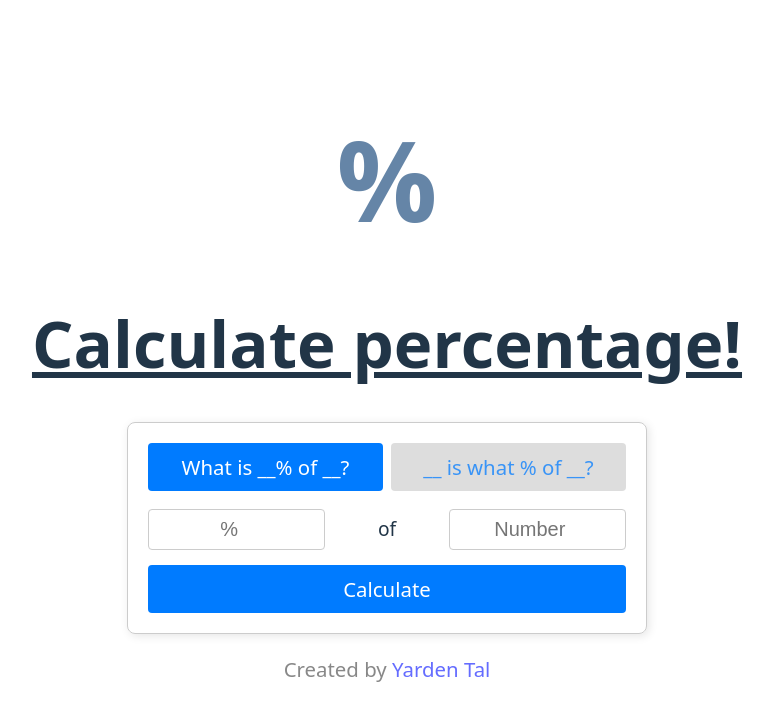
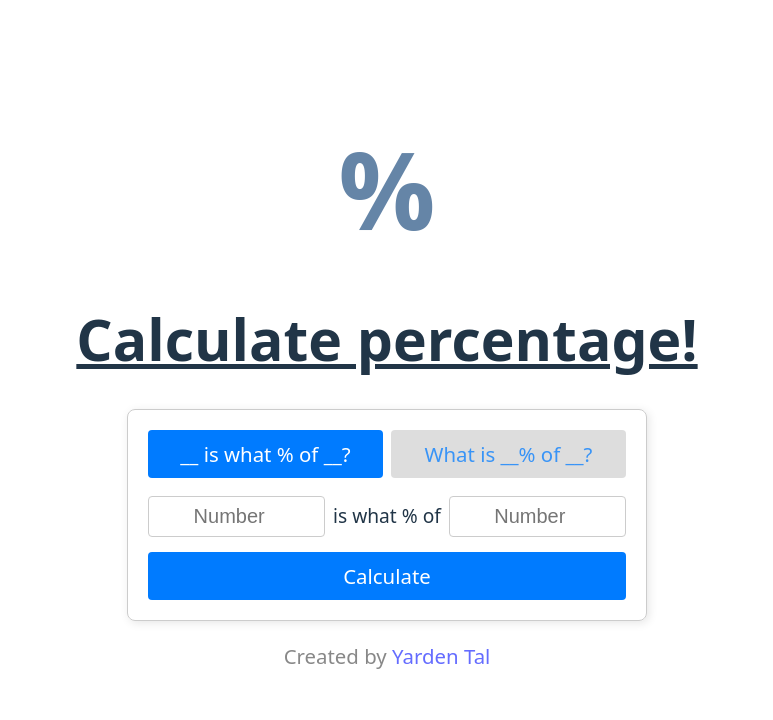
Before and after one commit to Yarden-Tal/Percentage-Calculator, a React (Vite) app: page / in a window 1280 px wide. Shown: the top 720 px of the page, without its empty margins (253-1026 px from the left). Built offline with nearby package versions, Linux system fonts and the light colour scheme.

Commit message:
cleanup and css improvements

```diff
--- a/src/App.tsx
+++ b/src/App.tsx
@@ -1,12 +1,9 @@
 import { useState } from 'react'
+import { modes } from './models';
 
 const App = () => {
-  enum modes {
-    PERCENT_OF = "percentOf",
-    WHAT_PERCENT = "whatPercent"
-  }
 
-  const [mode, setMode] = useState<string>(modes.PERCENT_OF);
+  const [mode, setMode] = useState<string>(modes.WHAT_PERCENT);
   const [num1, setNum1] = useState<string>("");
   const [num2, setNum2] = useState<string>("");
   const [result, setResult] = useState<number | null>(null);
@@ -20,6 +17,14 @@ const App = () => {
     setResult(mode === modes.PERCENT_OF ? (n1 / 100) * n2 : (n1 / n2) * 100);
     }
   };
+
+  const handleClick = (mode: string): void => {
+    if (mode === modes.PERCENT_OF) setMode(modes.WHAT_PERCENT)
+    else setMode(modes.PERCENT_OF)
+    setResult(null);
+    setNum1("");
+    setNum2("");
+  }
 
   const handleKeyDown = (e: React.KeyboardEvent<HTMLInputElement>): void => {
     if (e.key === "-" || e.key === "+" || e.key === "e") e.preventDefault();
@@ -35,29 +40,17 @@ const App = () => {
       <div className="calculator-container">
       <div className="button-group">
         <button
-          className={mode === modes.PERCENT_OF ? "active" : ""}
-          onClick={() => {
-            setMode(modes.PERCENT_OF);
-            setResult(null);
-            setNum1("");
-            setNum2("");
-            }
-          }
+          className={mode === modes.WHAT_PERCENT ? "active" : ""}
+          onClick={() => handleClick(mode)}
         >
-          What is __% of __?
+          __ is what % of __?
         </button>
         <div className='sized-box'></div>
         <button
-          className={mode === modes.WHAT_PERCENT ? "active" : ""}
-          onClick={() => {
-            setMode(modes.WHAT_PERCENT);
-            setResult(null);
-            setNum1("");
-            setNum2("");
-            }
-          }
+          className={mode === modes.PERCENT_OF ? "active" : ""}
+          onClick={() => handleClick(mode)}
         >
-          __ is what % of __?
+          What is __% of __?
         </button>
       </div>
 
--- a/src/index.css
+++ b/src/index.css
@@ -44,13 +44,13 @@ body {
 }
 
 .percent-sign {
-  font-size: 7rem;
+  font-size: 6.75rem;
   font-weight: 700;
   animation: colorCycle 8s infinite linear;
 }
 
 h1 {
-  font-size: 3.2em;
+  font-size: 2.8em;
   line-height: 1.1;
   text-decoration: underline;
 }
--- /dev/null
+++ b/src/models.ts
@@ -0,0 +1,4 @@
+export enum modes {
+    PERCENT_OF = "percentOf",
+    WHAT_PERCENT = "whatPercent"
+  }
```
